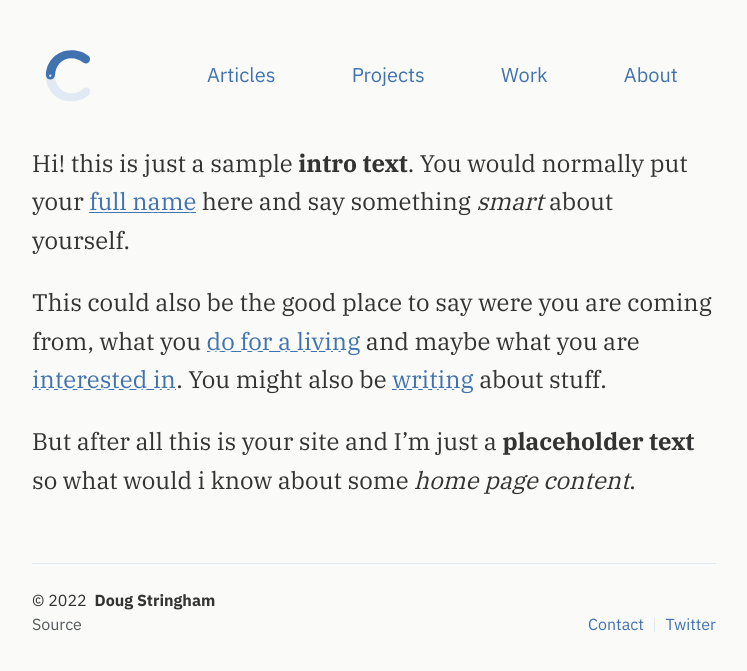
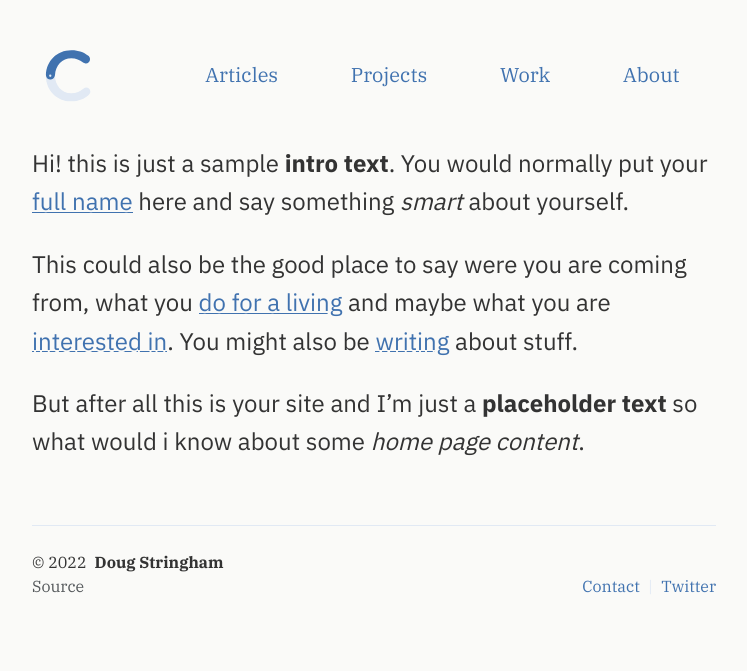
Before and after one commit to intrpr/services, a Jekyll site: the page built from index.md, in a window 1280 px wide. Shown: the top 671 px of the page, without its empty margins (266-1013 px from the left). Built offline with Jekyll 4.4.1, drawn with Linux system fonts in a browser that asks for light colours.

Commit message:
Update _variables.scss

```diff
--- a/_sass/_variables.scss
+++ b/_sass/_variables.scss
@@ -47,9 +47,9 @@ $border-radius-sm:          .2rem;
 $border-radius-lg:          .3rem;
 
 // GLOBALS - FONTS ------------------
-$font-family:               'IBM Plex Serif', serif;
+$font-family:               'IBM Plex Sans', sans-serif;
 $font-family-monospace:     Menlo, Monaco, Consolas, 'Liberation Mono', 'Courier New', monospace;
-$font-heading:              'IBM Plex Sans', sans-serif;
+$font-heading:              'IBM Plex Serif', serif;
 // make sure to change google fonts embed/@import code in /_includes/header.html
 
 $lh:                        1.5;
```
